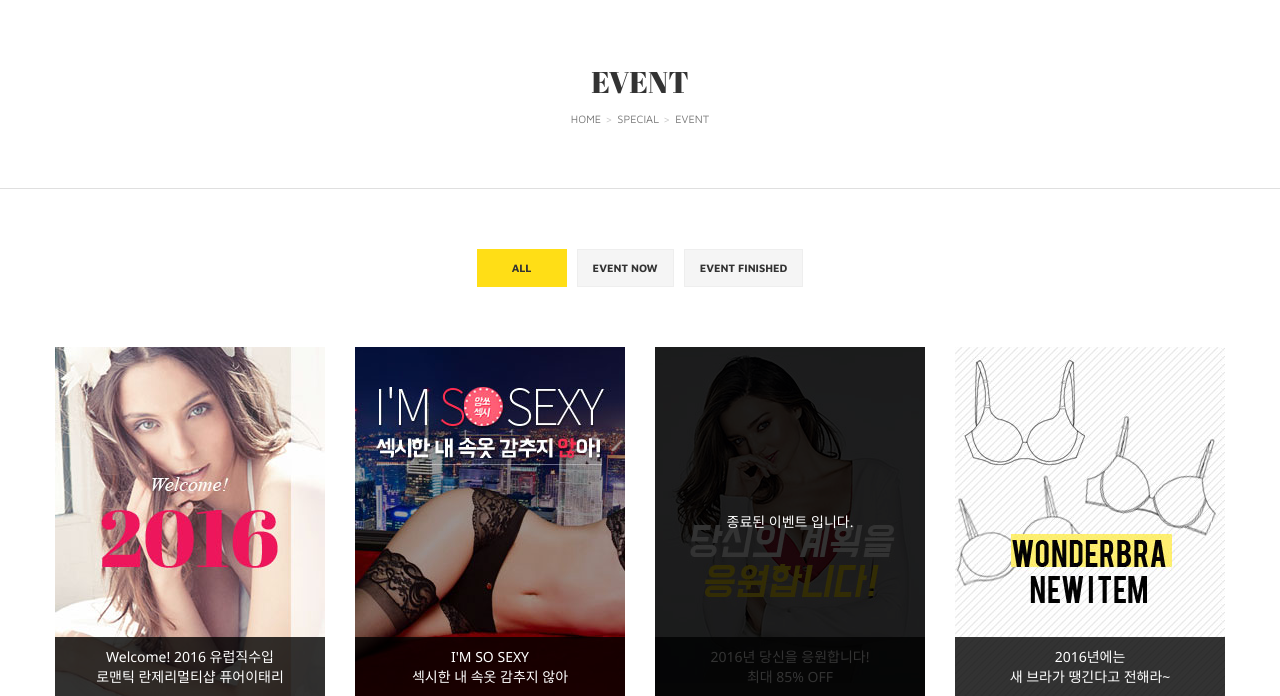
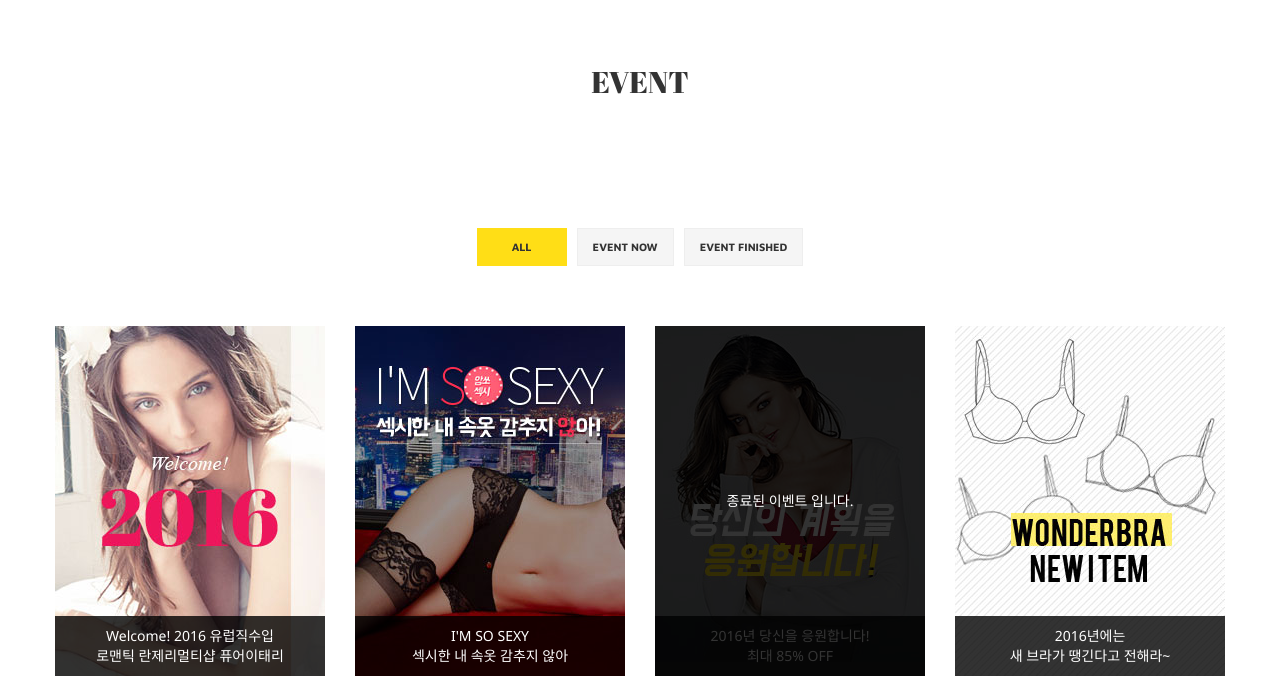
Before and after one commit to jjaekong/wonderbra, a PHP site: page /special/event_list.php in a window 1280 px wide. Shown: the part 100-796 px from the top of the page. Run offline with PHP 8.4, Linux system fonts and the light colour scheme; style sheets or scripts are compiled from the project's sources; some libraries are stand-ins or nearby versions.

Commit message:
breadcrumb 삭제 완료

```diff
--- a/board/media_list.php
+++ b/board/media_list.php
@@ -7,11 +7,6 @@
         <div class="page-header">
             <div class="container">
                 <h2 class="page-title">MEDIA</h2>
-                <ol class="breadcrumb">
-                    <li><a href="#">HOME</a></li>
-                    <li><a href="#">BOARD</a></li>
-                    <li class="active">MEDIA</li>
-                </ol>
             </div>
         </div>
         <div class="container">
--- a/board/media_view.php
+++ b/board/media_view.php
@@ -7,11 +7,6 @@
         <div class="page-header">
             <div class="container">
                 <h2 class="page-title">MEDIA</h2>
-                <ol class="breadcrumb">
-                    <li><a href="#">HOME</a></li>
-                    <li><a href="#">BOARD</a></li>
-                    <li class="active">MEDIA</li>
-                </ol>
             </div>
         </div>
         <div class="container">
--- a/css/special.css
+++ b/css/special.css
@@ -34,7 +34,8 @@
   /* IE 6-9 */ }
 
 .event .page-header {
-  margin-bottom: 60px; }
+  margin-bottom: 60px;
+  border-bottom: 0; }
 .event .category {
   margin-bottom: 60px; }
 .event .event-list li {
--- a/css/special.scss
+++ b/css/special.scss
@@ -3,6 +3,7 @@
 .event {
     .page-header {
         margin-bottom: 60px;
+        border-bottom: 0;
     }
     .category {
         margin-bottom: 60px;
--- a/function/list.php
+++ b/function/list.php
@@ -6,11 +6,6 @@
         <div class="page-header">
             <div class="container">
                 <h2 class="page-title">FUNCTION</h2>
-                <ol class="breadcrumb">
-                    <li><a href="#">HOME</a></li>
-                    <li><a href="#">FUNCTION</a></li>
-                    <li class="active">FULL EFFECT</li>
-                </ol>
             </div>
         </div>
         <div class="container">
--- a/function/view.php
+++ b/function/view.php
@@ -7,11 +7,6 @@
         <div class="page-header">
             <div class="container">
                 <h2 class="page-title">FUNCTION</h2>
-                <ol class="breadcrumb">
-                    <li><a href="#">HOME</a></li>
-                    <li><a href="#">FUNCTION</a></li>
-                    <li class="active">FULL EFFECT</li>
-                </ol>
             </div>
         </div>
         <div class="container">
--- a/special/event_list.php
+++ b/special/event_list.php
@@ -7,11 +7,6 @@
         <div class="page-header">
             <div class="container">
                 <h2 class="page-title">EVENT</h2>
-                <ol class="breadcrumb">
-                    <li><a href="#">HOME</a></li>
-                    <li><a href="#">SPECIAL</a></li>
-                    <li class="active">EVENT</li>
-                </ol>
             </div>
         </div>
         <div class="container">
--- a/vip/main.php
+++ b/vip/main.php
@@ -7,10 +7,6 @@
         <div class="page-header">
             <div class="container">
                 <h2 class="page-title">VIP ZONE</h2>
-                <ol class="breadcrumb">
-                    <li><a href="#">HOME</a></li>
-                    <li class="active">VIP ZONE</li>
-                </ol>
             </div>
         </div>
         <section id="share">
```
Also changed, not shown: 1 other file.
